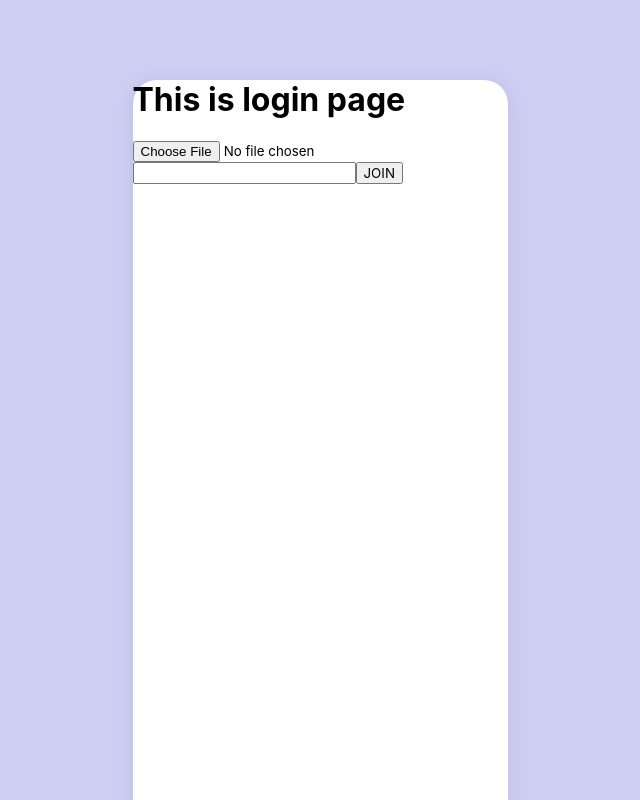
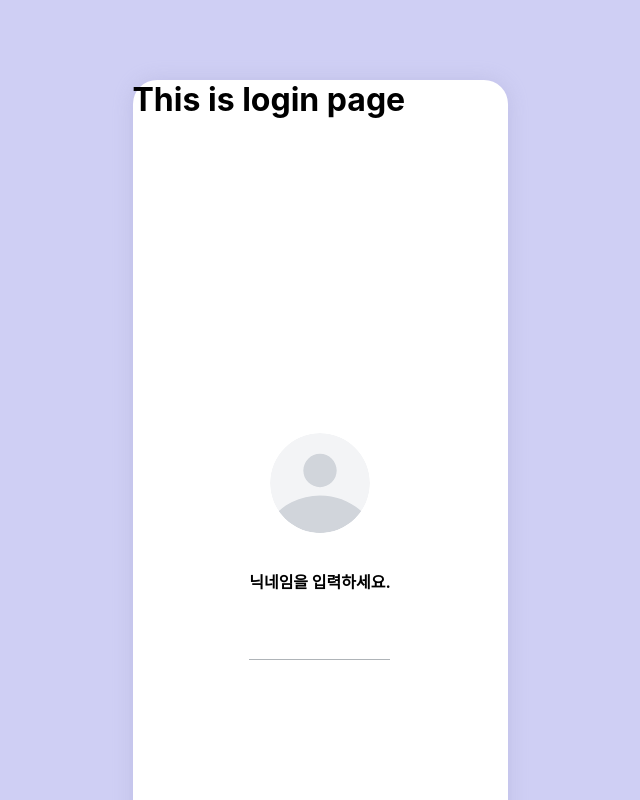
Before and after one commit to devpla/lavlue, a Vue app in the folder frontend/: page / in a window 1280 px wide. Shown: the top 800 px of the page, without its empty margins (320-960 px from the left). Built offline with nearby package versions, Linux system fonts and the light colour scheme; no server answers; a web font is replaced by a local one.

Commit message:
feat: Update login form

```diff
--- a/frontend/src/components/LoginForm.vue
+++ b/frontend/src/components/LoginForm.vue
@@ -1,35 +1,71 @@
 <template>
-  <div>
-    <img v-if="userImage" :src="userImage" style="height: 50px; width: 50px" />
-    <input type="file" @change="uploadImages" accept="image/*" />
+  <div class="login__form">
+    <label for="input-file" class="login__form__label">
+      <img v-if="userImage" :src="userImage" class="login__form__avatar" />
+      <div class="login__form__avatar__overlay">
+        <img src="../assets/camera.svg" alt="" />
+      </div>
+    </label>
     <input
-      class="login__username"
-      type="text"
-      v-model.trim="userName"
-      @keyup.enter="joinSubmit"
-      required
+      id="input-file"
+      type="file"
+      @change="uploadImages"
+      accept="image/*"
+      style="display: none"
     />
-    <button @click="joinSubmit">JOIN</button>
+    <div class="login__form__username">
+      <label for="input-username" class="login__form__username__label">
+        닉네임을 입력하세요.
+      </label>
+      <input
+        id="input-username"
+        class="login__form__username__input"
+        type="text"
+        v-model.trim="userName"
+        @keyup.enter="joinSubmit"
+        required
+      />
+      <!-- <button @click="joinSubmit">JOIN</button> -->
+    </div>
   </div>
 </template>
 
 <script>
+import Compressor from "compressorjs";
+
 export default {
   data() {
     return {
-      userImage: null,
+      userImage: require("../assets/avatar.svg"),
       userName: "",
     };
   },
   methods: {
     uploadImages(e) {
       const imgFile = e.target.files[0];
-      const reader = new FileReader();
+      const vueThis = this;
 
-      reader.onloadend = () => {
-        this.userImage = reader.result;
-      };
-      reader.readAsDataURL(imgFile);
+      new Compressor(imgFile, {
+        quality: 0.1,
+        success(res) {
+          const formData = new FormData();
+          formData.append("file", res, res.name);
+
+          const reader = new FileReader();
+          reader.readAsDataURL(res);
+
+          reader.addEventListener(
+            "load",
+            () => {
+              vueThis.userImage = reader.result;
+            },
+            false
+          );
+        },
+        error(err) {
+          console.log(err.message);
+        },
+      });
     },
 
     joinSubmit() {
@@ -50,4 +86,71 @@ export default {
 };
 </script>
 
-<style></style>
+<style>
+.login__form {
+  display: flex;
+  flex-direction: column;
+  justify-content: center;
+  align-items: center;
+  height: 100%;
+}
+
+.login__form__label {
+  position: relative;
+}
+
+.login__form__avatar {
+  height: 100px;
+  width: 100px;
+  border-radius: 50%;
+  object-fit: cover;
+}
+
+.login__form__avatar__overlay {
+  position: absolute;
+  background-color: #000;
+
+  top: 0;
+  bottom: 0;
+  left: 0;
+  right: 0;
+
+  opacity: 0;
+  height: 100px;
+  width: 100px;
+  border-radius: 50%;
+  transition: 0.3s ease;
+  display: flex;
+  justify-content: center;
+  align-items: center;
+  cursor: pointer;
+}
+
+.login__form__label:hover .login__form__avatar__overlay {
+  opacity: 0.2;
+}
+
+.login__form__username {
+  margin-top: 2rem;
+}
+
+.login__form__username__label {
+  display: block;
+  text-align: center;
+  font-weight: 700;
+}
+
+.login__form__username__input {
+  width: 8rem;
+  margin-top: 2rem;
+  padding: 0.4rem;
+  border: none;
+  border-bottom: 1.5px solid #afb4b8;
+  text-align: center;
+  font-size: 18px;
+}
+
+.login__form__username__input:focus {
+  outline: none;
+}
+</style>
```
